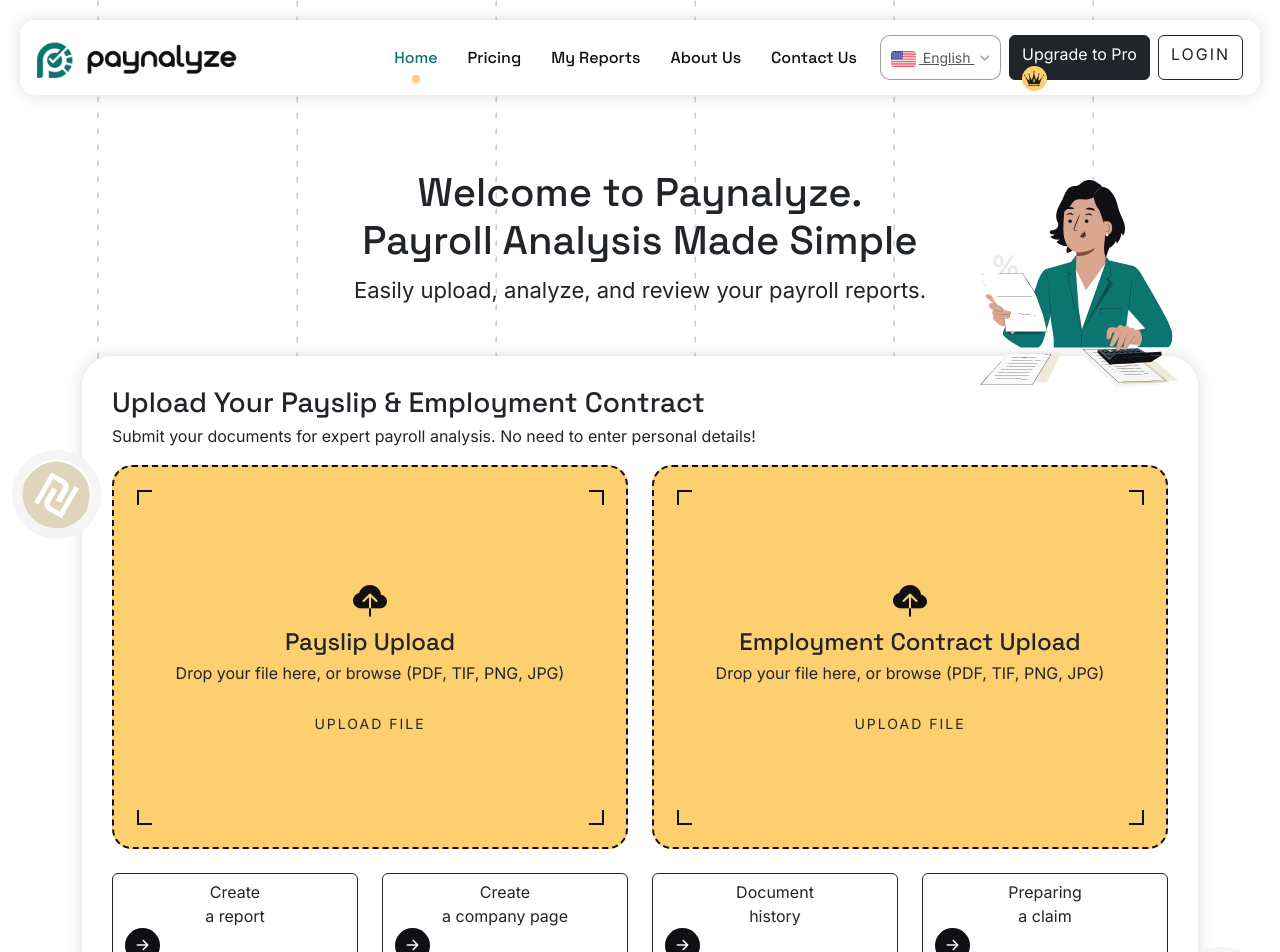
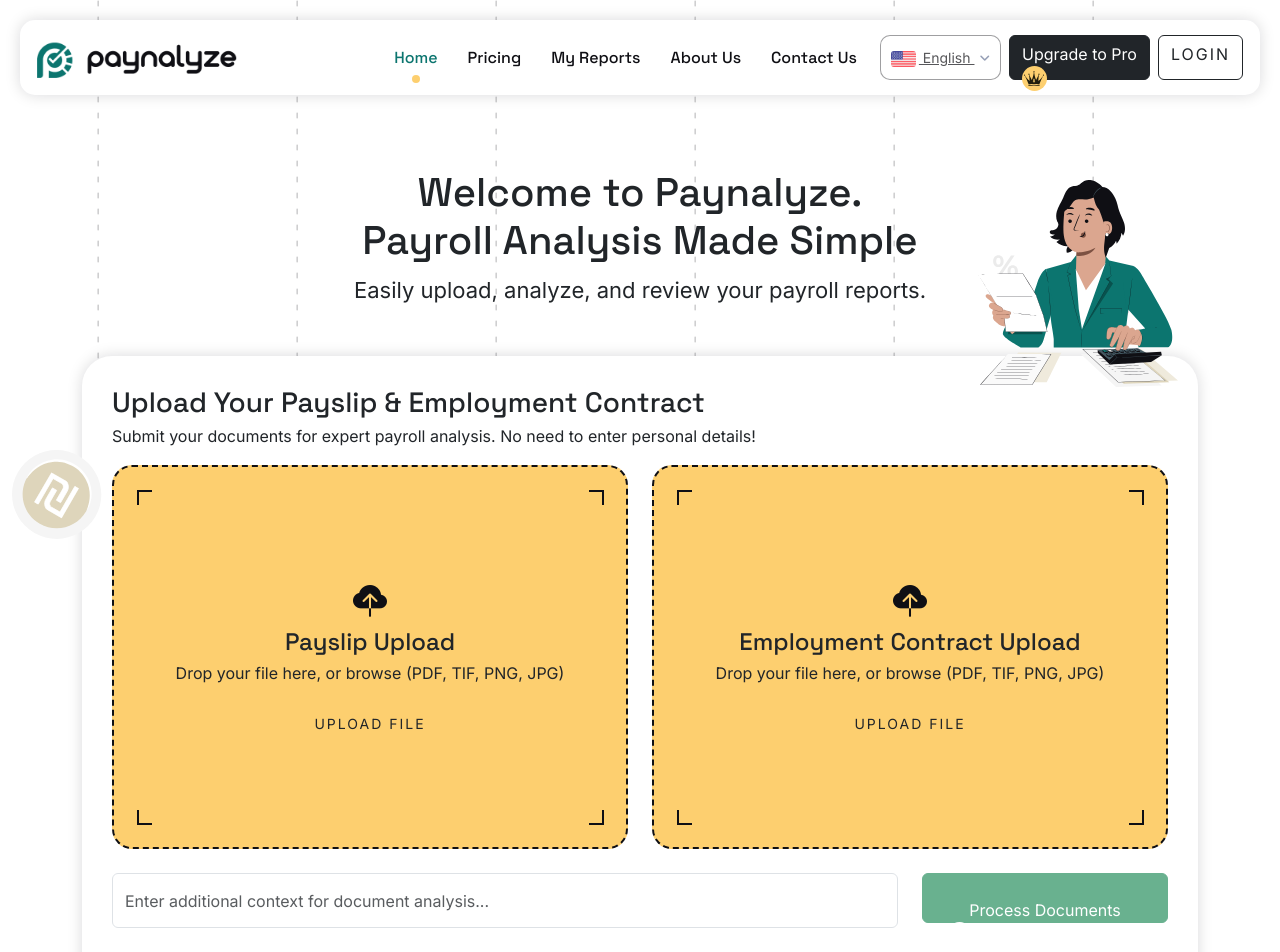
Before and after one commit to Gourav-21/legal-frontend, a Next.js app: page /en in a window 1280 px wide. Shown: the top 952 px of the page. Built offline with nearby package versions, Linux system fonts and the light colour scheme.

Commit message:
added input and processing

```diff
--- a/components/FileAnalysis.tsx
+++ b/components/FileAnalysis.tsx
@@ -19,11 +19,15 @@
   // File Upload States
   const [payslipFiles, setPayslipFiles] = useState<UploadedFile[]>([]);
   const [contractFiles, setContractFiles] = useState<UploadedFile[]>([]);
+  const [context, setContext] = useState<string>(''); // State for additional context input
 
   // Analysis States
   const [isVisible, setIsVisible] = useState(false);
   const [typedContent, setTypedContent] = useState('');
   const animationStartedRef = React.useRef(false);
+  const [isProcessing, setIsProcessing] = useState(false);
+  const [processingResult, setProcessingResult] = useState<any>(null); // State to hold API response
+  const [processingError, setProcessingError] = useState<string | null>(null); // State to hold API error
 
   // Analysis Handlers
   const scrollToAnalysis = () => {
@@ -31,6 +35,55 @@
     if (analysisSection) {
       const y = analysisSection.getBoundingClientRect().top + window.pageYOffset - 30;
       window.scrollTo({ top: y, behavior: 'smooth' });
+    }
+  };
+
+  const handleProcessDocuments = async () => {
+    if (payslipFiles.length === 0 && contractFiles.length === 0) {
+      alert('Please upload at least one payslip or contract file.'); // Or use a more sophisticated notification
+      return;
+    }
+
+    setIsProcessing(true);
+    setProcessingResult(null);
+    setProcessingError(null);
+
+    const formData = new FormData();
+
+    payslipFiles.forEach(uploadedFile => {
+      formData.append('files', uploadedFile.file);
+      formData.append('doc_types', 'payslip');
+    });
+
+    contractFiles.forEach(uploadedFile => {
+      formData.append('files', uploadedFile.file);
+      formData.append('doc_types', 'contract');
+    });
+
+    try {
+      // Assuming your backend API is running on the same origin or configured for CORS
+      // Adjust the URL '/api/process' if your backend is hosted elsewhere or has a different prefix
+      const response = await fetch('http://127.0.0.1:8000/api/process', { // IMPORTANT: Adjust this URL if needed
+        method: 'POST',
+        body: formData,
+      });
+
+      if (!response.ok) {
+        const errorData = await response.json();
+        throw new Error(errorData.detail || `HTTP error! status: ${response.status}`);
+      }
+
+      const result = await response.json();
+      setProcessingResult(result);
+      // Optionally, trigger the analysis display or show a success message
+      // handleShowAnalysis(); // You might want to show analysis based on the API result
+
+    } catch (error: any) {
+      console.error('Error processing documents:', error);
+      setProcessingError(error.message || 'An unexpected error occurred.');
+      alert(`Error processing files: ${error.message || 'An unexpected error occurred.'}`); // Placeholder error message
+    } finally {
+      setIsProcessing(false);
     }
   };
 
@@ -96,6 +149,34 @@
         </div>
       </div>
 
+      {/* Process Documents Button */}
+      <div className="row mt-4" data-aos="fade-up" data-aos-duration="1500">
+        <div className="col-9">
+          <input
+            type="text"
+            className="form-control"
+            placeholder="Enter additional context for document analysis..."
+            value={context}
+            onChange={(e) => setContext(e.target.value)}
+          />
+        </div>
+        <div className="col-3">
+          <button
+            type="button"
+            className="btn btn-success w-100 p-4"
+            onClick={handleProcessDocuments}
+            disabled={isProcessing || (payslipFiles.length === 0 && contractFiles.length === 0)}
+          >
+            {processingResult != null ? 'Processed' : (
+                <>
+                {isProcessing ? 'Processing...' : (dictionary.hero.processButton || 'Process Documents')}
+                </>
+            )}
+            {!isProcessing && <span><i className="bi bi-arrow-right-short"></i></span>}
+          </button>
+        </div>
+      </div>
+
       {/* Action Buttons */}
       <div className="row">
         {dictionary.hero.actionButtons.map((buttonText: string, index: number) => (
@@ -111,6 +192,13 @@
           </div>
         ))}
       </div>
+
+      {/* Processing Status Messages */}
+      {processingError && (
+        <div className="alert alert-danger mt-3" role="alert">
+          Error: {processingError}
+        </div>
+      )}
 
       {/* Analysis Section */}
       <div className="result-card mt-4" id="analysis-section" style={{ display: isVisible ? 'block' : 'none' }}>
```
